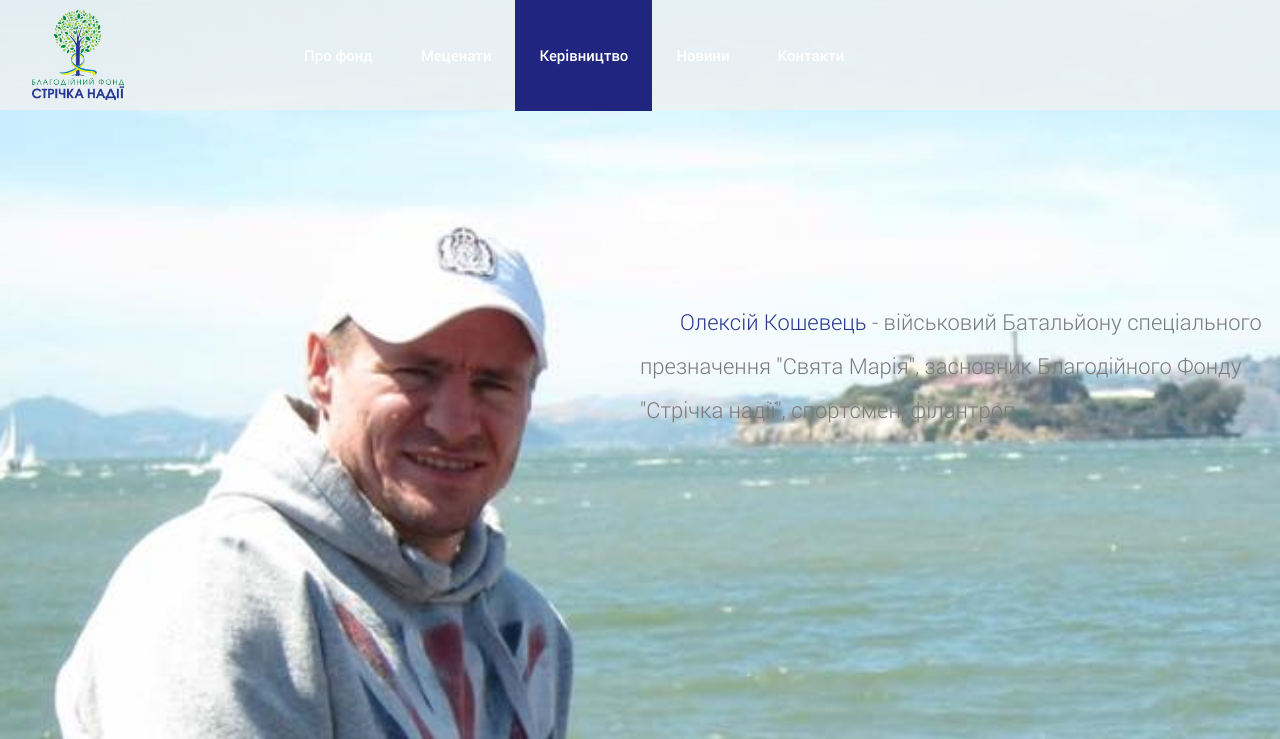
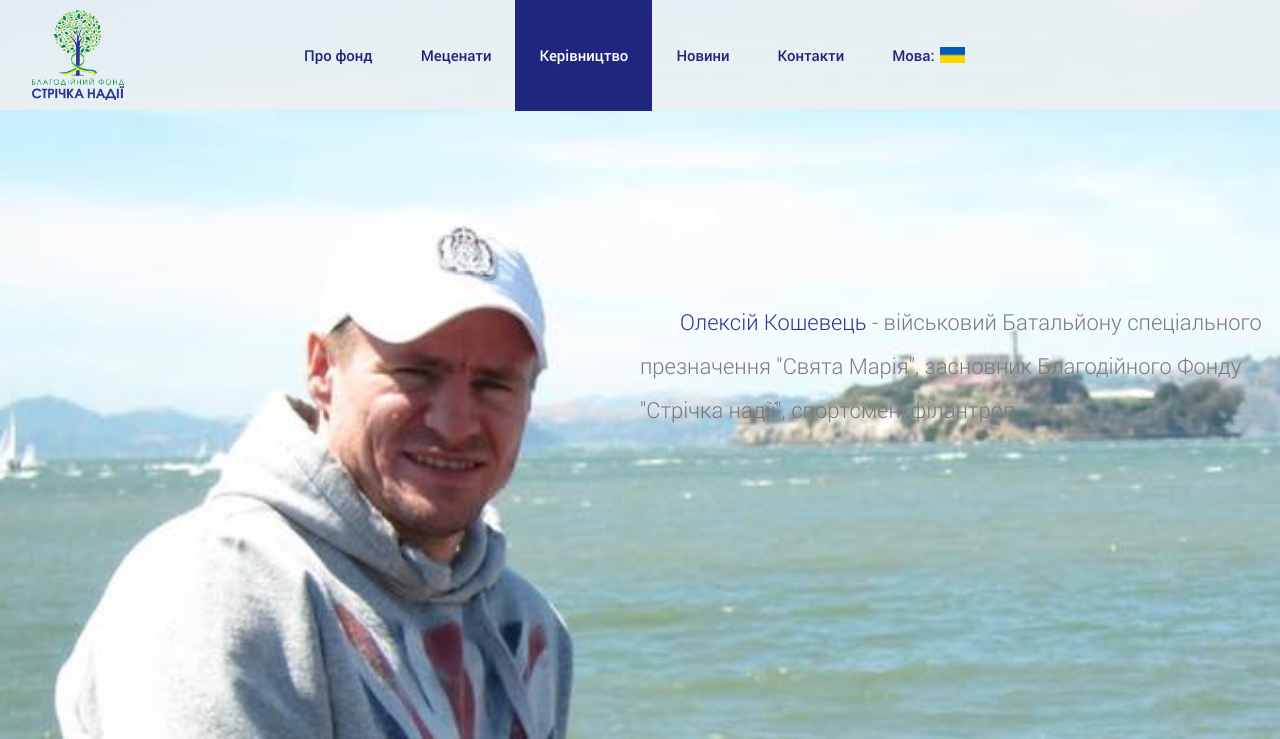
Before and after one commit to ivanivan911/fond, a PHP site: page /ukr/leadership.php in a window 1280 px wide. Shown: the top 739 px of the page. Run offline with PHP 8.4, Linux system fonts and the light colour scheme.

Commit message:
лгигрг

```diff
--- a/index.php
+++ b/index.php
@@ -1,7 +1,7 @@
 <?php
 header('Location: ./ukr/index.php');
 if(isset($_COOKIE['fond'])){
-    header('Location: ' . $_COOKIE['fond'] .'index.php');
+    header('Location: ' . $_COOKIE['fond'] .'/index.php');
 }else{
     setcookie('fond','ukr',time() + (86400 * 30), "/");
     header('Location: ./ukr/index.php');
--- a/ukr/css/main.css
+++ b/ukr/css/main.css
@@ -958,7 +958,7 @@ footer {
     display: inline-block;
     text-decoration: none;
     padding: 48px 24px 48px;
-    color: #fff;
+    color: #20257f;
     background-size: 100% 200%;
     background-image: linear-gradient(to bottom, transparent 50%, #20257f 50%);
     transition: background-position 0.3s;
@@ -966,9 +966,11 @@ footer {
 
 .leadership-header-nav-list-item-link:hover {
     background-position: 0 -100%;
+    color:white;
 }
 
 .leadership-header-nav-list-item-link-active {
+    color:white;
     background: #20257f;
 }
 
--- a/ukr/leadership.php
+++ b/ukr/leadership.php
@@ -32,6 +32,9 @@
                 <li class="leadership-header-nav-list-item">
                     <a href="#footer" id="toFooter" class="leadership-header-nav-list-item-link">Контакти</a>
                 </li>
+                <li class="leadership-header-nav-list-item">
+                    <a href="../eng/leadership.php"  class="leadership-header-nav-list-item-link">Мова: <img id="language-icon" src="./img/flag-ukr.png"></a>
+                </li>
             </ul>
         </nav>
     </div>
```
